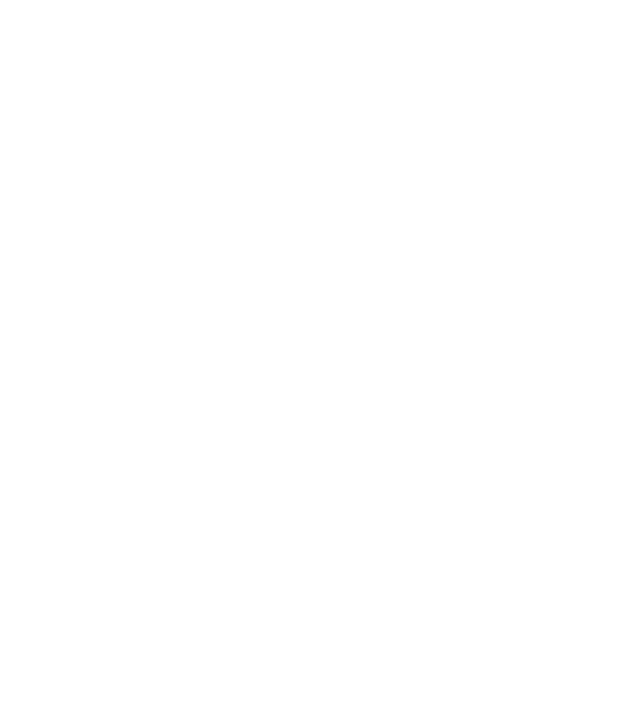
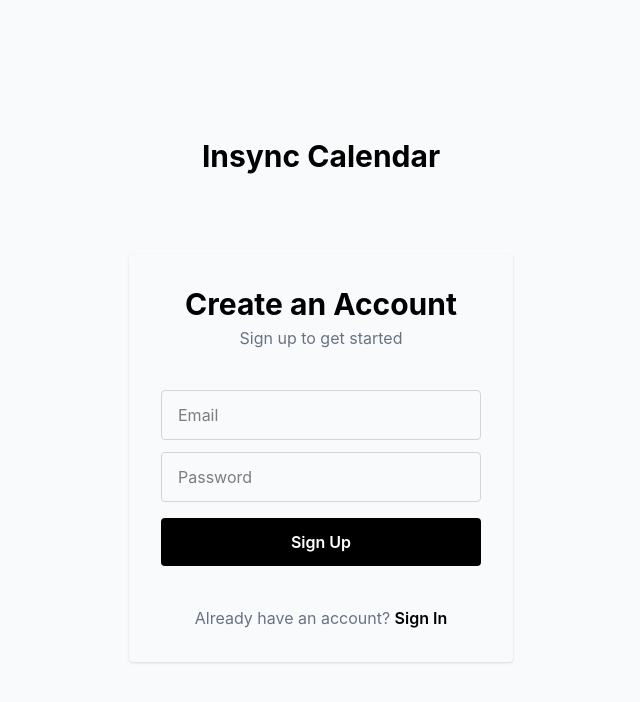
Before and after one commit to danielburnayev/WEB103-Capstone-Project, a React (Vite) app in the folder src/client/: page /signup in a window 1280 px wide. Before the commit this address had no page. Shown: the top 702 px of the page, without its empty margins (319-959 px from the left). Built offline with nearby package versions, Linux system fonts and the light colour scheme.

Commit message:
Created a sign in and sign up page

```diff
--- a/src/client/src/App.jsx
+++ b/src/client/src/App.jsx
@@ -3,6 +3,8 @@
 import SharedCalendarPage from './pages/SharedCalendarPage.jsx'
 import JoinCalendarPage from './pages/JoinCalendarPage.jsx'
 import ProfileSetupPage from './pages/ProfileSetupPage.jsx'
+import SignIn from './pages/SignIn.jsx';
+import SignUp from './pages/SignUp.jsx';
 
 function App() {
   return (
@@ -10,6 +12,8 @@
       <Routes>
         <Route path="/" element={<LandingPage />} />
         <Route path="/calendar/:code" element={<SharedCalendarPage />} />
+        <Route path="/signin" element={<SignIn />} />
+        <Route path="/signup" element={<SignUp />} />
         <Route path="/join" element={<JoinCalendarPage />} />
         <Route path="/join/profile" element={<ProfileSetupPage />} />
         {/* Add new routes here */}
--- a/src/client/src/pages/LandingPage.jsx
+++ b/src/client/src/pages/LandingPage.jsx
@@ -8,7 +8,7 @@
   const [showCreateCalendar, setShowCreateCalendar] = useState(false);
 
   const landingNavItems = [
-    { label: "Sign Up", onClick: () => {} },
+    { label: "Sign In", onClick: () => navigate("/signin") },
     { label: "Join Calendar", onClick: () => navigate("/join") },
   ];
 
--- /dev/null
+++ b/src/client/src/pages/SignIn.jsx
@@ -0,0 +1,34 @@
+function SignIn() {
+  return (
+    <div className="flex flex-col items-center justify-center h-screen gap-20 bg-gray-50">
+      <h1 className="text-3xl font-bold">Insync Calendar</h1>
+      <div className="flex flex-col gap-10 w-sm bg-gray-50 p-8 rounded shadow">
+        <div className="flex flex-col items-center gap-1">
+          <h2 className="text-3xl font-bold">Welcome Back!</h2>
+          <p className="text-gray-500">Sign in to your account</p>
+        </div>
+        <form className="flex flex-col gap-3">
+          <input
+            type="email"
+            placeholder="Email"
+            className="border border-gray-300 rounded px-4 py-3"
+          />
+          <input
+            type="password"
+            placeholder="Password"
+            className="border border-gray-300 rounded px-4 py-3"
+          />
+          <button
+            type="submit"
+            className="bg-black text-white py-3 rounded font-semibold hover:opacity-80 transition mt-1"
+          >
+            Sign In
+          </button>
+        </form>
+        <p className="text-center text-gray-500">Don't have an account? <a href="/signup" className="text-black font-semibold hover:underline">Sign Up</a></p>
+      </div>
+    </div>
+  );
+}
+
+export default SignIn;
--- /dev/null
+++ b/src/client/src/pages/SignUp.jsx
@@ -0,0 +1,34 @@
+function SignUp() {
+  return (
+    <div className="flex flex-col items-center justify-center h-screen gap-20 bg-gray-50">
+      <h1 className="text-3xl font-bold">Insync Calendar</h1>
+      <div className="flex flex-col gap-10 w-sm bg-gray-50 p-8 rounded shadow">
+        <div className="flex flex-col items-center justify-center gap-1">
+          <h2 className="text-3xl font-bold">Create an Account</h2>
+          <p className="text-gray-500">Sign up to get started</p>
+        </div>
+        <form className="flex flex-col gap-3">
+          <input
+            type="email"
+            placeholder="Email"
+            className="border border-gray-300 rounded px-4 py-3"
+          />
+          <input
+            type="password"
+            placeholder="Password"
+            className="border border-gray-300 rounded px-4 py-3"
+          />
+          <button
+            type="submit"
+            className="bg-black text-white py-3 rounded font-semibold hover:opacity-80 transition mt-1"
+          >
+            Sign Up
+          </button>
+        </form>
+        <p className="text-center text-gray-500">Already have an account? <a href="/signin" className="text-black font-semibold hover:underline">Sign In</a></p>
+      </div>
+    </div>
+  );
+}
+
+export default SignUp;
```
